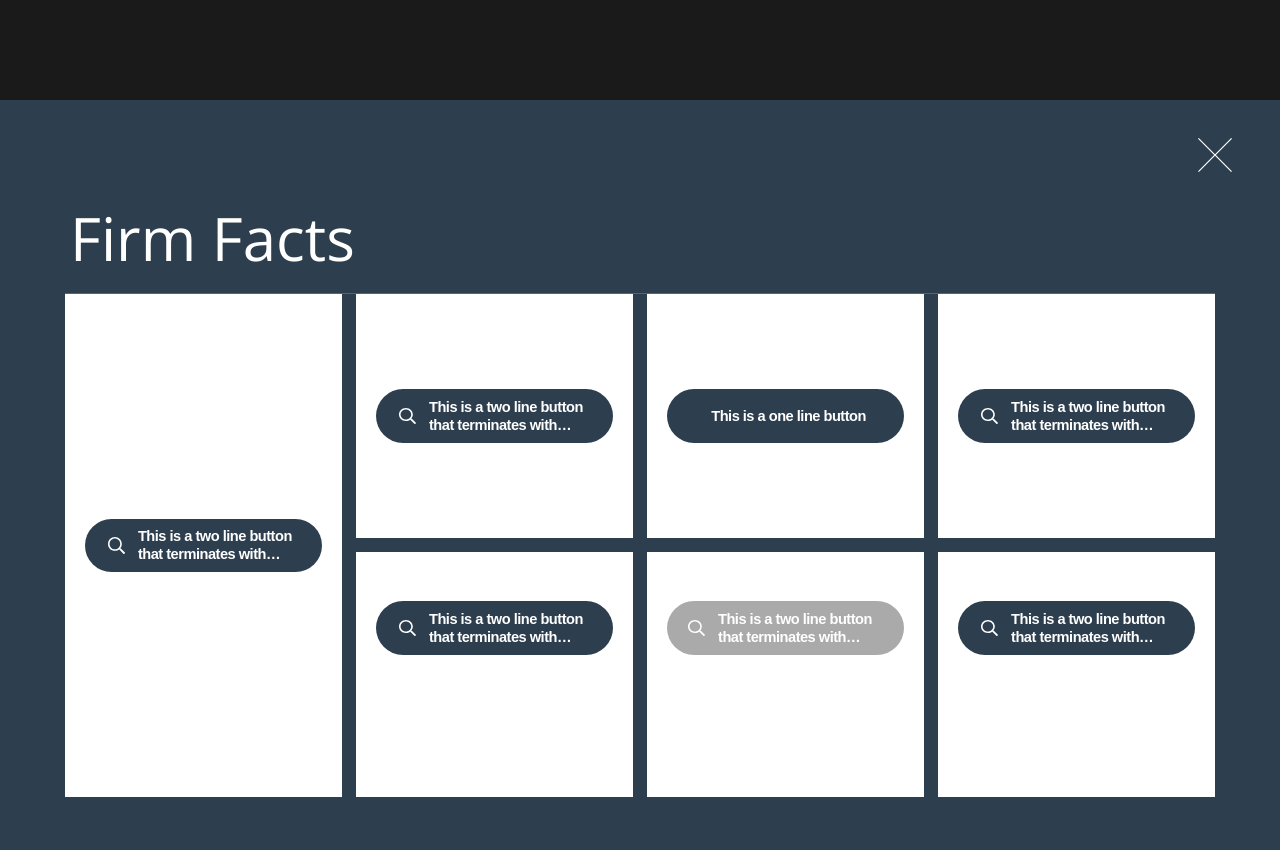
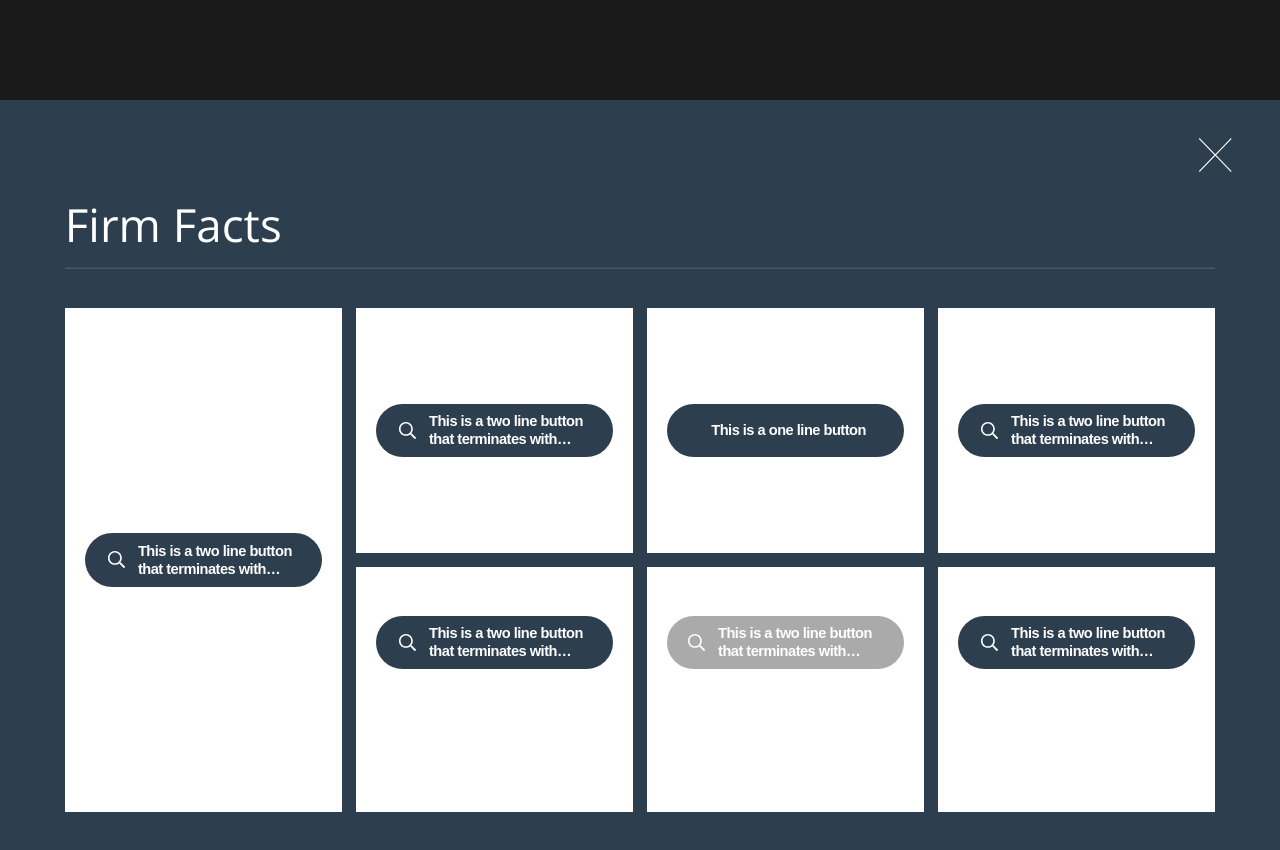
Before and after one commit to lhamadesign/teratalent-styling-challenge, a React (Vite) app: page / in a window 1280 px wide. Shown: the top 850 px of the page. Built offline with nearby package versions, Linux system fonts and the light colour scheme.

Commit message:
wrapping up css with animations

```diff
--- a/src/components/Button/Button.scss
+++ b/src/components/Button/Button.scss
@@ -18,6 +18,9 @@
     overflow: hidden;
     box-shadow: none;
     border: solid 2px transparent;
+    transition-property: color, background-color, border;
+    transition-duration: 0.4s;
+    transition-timing-function: ease-in-out;
 
     &:disabled {
         cursor: not-allowed;
--- a/src/components/FirmFactCard/FirmFactCard.scss
+++ b/src/components/FirmFactCard/FirmFactCard.scss
@@ -10,6 +10,10 @@
     border: solid $card-responsive-border-width;
     border-color: $color-light;
     padding: 0px $card-responsive-horizontal-padding;
+
+    transition-property: background-color, border;
+    transition-duration: 0.4s;
+    transition-timing-function: ease-in-out;
 
     @media (max-width: 768px) {
         padding: 0px $card-min-horizontal-padding;
--- a/src/components/FirmFacts/FirmFacts.scss
+++ b/src/components/FirmFacts/FirmFacts.scss
@@ -3,13 +3,21 @@
 @import "./Responsiveness";
 
 .firm-facts__container {
+    @media (max-width: 768px) {
+        padding: 0px $container-min-padding $container-min-padding;
+    }
+
+    @media (min-width: 1680px) {
+        padding: 0px $container-max-padding $container-max-padding;
+    }
+
     min-width: $min-width;
     max-width: $max-width;
     height: auto;
 
     margin-top: 100px;
     background-color: rgba(45, 62, 78, 1);
-    padding-bottom: 80px;
+    padding: 0px $container-responsive-padding $container-responsive-padding;
 
     display: flex;
     flex-direction: column;
@@ -19,7 +27,8 @@
     .close-button {
         @include clean-button();
         margin-top: $close-icon-responsive-top-margin;
-        margin-right: $close-icon-responsive-right-margin;
+        position: relative;
+        transform: translateX(50%);
         align-self: flex-end;
 
         > img {
@@ -42,24 +51,52 @@
 
         @media (max-width: 768px) {
             margin-top: $close-icon-min-top-margin;
-            margin-right: $close-icon-min-right-margin;
         }
 
         @media (min-width: 1680px) {
             margin-top: $close-icon-max-top-margin;
-            margin-right: $close-icon-max-right-margin;
         }
     }
 
     .title {
+        position: relative;
+        margin-top: $title-responsive-top-margin;
         font: {
             weight: "400";
-            size: 60px; // todo: scale responsive
+            size: $title-responsive-font-size;
         }
         color: $color-light;
-        line-height: 66px;
+        line-height: $title-responsive-line-height;
         letter-spacing: 0;
-        margin: 33px 0px 0px 70px;
+
+        @media (max-width: 768px) {
+            font-size: $title-min-font-size;
+            line-height: $title-min-line-height;
+        }
+
+        @media (min-width: 1680px) {
+            font-size: $title-max-font-size;
+            line-height: $title-max-line-height;
+        }
+
+        &::after {
+            content: "";
+            width: 100%;
+            border-bottom: solid 1px color.adjust($color-light, $alpha: -0.8);
+            position: absolute;
+            left: 0;
+            bottom: 0;
+            transform: translateY($hr-responsive-top-distance);
+            z-index: 1;
+
+            @media (max-width: 768px) {
+                transform: translateY(calc($title-hr-min-top-distance + 100%));
+            }
+
+            @media (min-width: 1680px) {
+                transform: translateY(calc($title-hr-max-top-distance + 100%));
+            }
+        }
     }
 
     .content-grid {
@@ -69,9 +106,7 @@
         max-height: $content-grid-max-height;
         width: $content-grid-responsive-width;
         height: $content-grid-responsive-height;
-        margin-top: 22px;
-
-        border-top: solid 1px color.adjust($color-light, $alpha: -0.8);
+        margin-top: $content-grid-responsive-top-margin;
         align-self: center;
         display: grid;
         grid-template-columns: repeat(4, 1fr);
@@ -80,10 +115,14 @@
 
         @media (max-width: 768px) {
             gap: $grid-min-gap-size;
+
+            margin-top: $content-grid-min-top-margin;
         }
 
         @media (min-width: 1680px) {
             gap: $grid-max-gap-size;
+
+            margin-top: $content-grid-max-top-margin;
         }
 
         :first-child {
--- a/src/components/FirmFacts/Responsiveness.scss
+++ b/src/components/FirmFacts/Responsiveness.scss
@@ -1,6 +1,16 @@
 $min-width: 768px;
 $max-width: 1680px;
 $max-height: 1014px;
+
+// Calculating responsive container paddings
+$container-min-padding: 38.86px;
+$container-max-padding: 85px;
+$container-min-padding-num: 38.86;
+$container-max-padding-num: 85;
+$container-padding-proportion: calc(
+    ($container-max-padding-num - $container-min-padding-num) * $screen-size-proportion
+);
+$container-responsive-padding: calc($container-min-padding + $container-padding-proportion);
 
 // Calculating responsive gap size between cards
 $grid-min-gap-size: 8.23px;
@@ -27,12 +37,21 @@ $content-grid-width-proportion: calc(($max-width-num - $min-width-num) * $screen
 $content-grid-responsive-height: calc($content-grid-min-height + $content-grid-height-proportion);
 $content-grid-responsive-width: calc($content-grid-min-width + $content-grid-width-proportion);
 
+// Calculating content grid responsive margins
+$content-grid-min-top-margin: 38.13px;
+$content-grid-max-top-margin: 74px;
+$content-grid-min-top-margin-num: 38.13;
+$content-grid-max-top-margin-num: 74;
+$content-grid-top-margin-proportion: calc(
+    ($content-grid-max-top-margin-num - $content-grid-min-top-margin-num) * $screen-size-proportion
+);
+$content-grid-responsive-top-margin: calc($content-grid-min-top-margin + $content-grid-top-margin-proportion);
+
 // Calculating Close Icon responsive sizes
 $close-icon-min-size: 20.11px;
 $close-icon-max-size: 44px;
 $icon-min-size-num: 20.11;
 $icon-max-size-num: 44;
-
 $close-icon-size-proportion: calc(($icon-max-size-num - $icon-min-size-num) * $screen-size-proportion);
 
 $close-icon-responsive-size: calc($close-icon-min-size + $close-icon-size-proportion);
@@ -48,12 +67,37 @@ $close-icon-top-margin-proportion: calc(
 
 $close-icon-responsive-top-margin: calc($close-icon-min-top-margin + $close-icon-top-margin-proportion);
 
-$close-icon-min-right-margin: 28.8px;
-$close-icon-max-right-margin: 63px;
-$icon-min-right-margin-num: 28.8;
-$icon-max-right-margin-num: 63;
-$close-icon-right-margin-proportion: calc(
-    ($icon-max-right-margin-num - $icon-min-right-margin-num) * $screen-size-proportion
+// Calculating title responsive font size and line height
+$title-min-font-size: 27.43px;
+$title-max-font-size: 60px;
+$title-min-font-size-num: 27.43;
+$title-max-font-size-num: 60;
+$title-font-size-proportion: calc(($title-max-font-size-num - $title-min-font-size-num) * $screen-size-proportion);
+$title-responsive-font-size: calc($title-min-font-size + $title-font-size-proportion);
+
+$title-min-line-height: 30.17px;
+$title-max-line-height: 66px;
+$title-min-line-height-num: 30.17;
+$title-max-line-height-num: 66;
+$title-line-height-proportion: calc(
+    ($title-max-line-height-num - $title-min-line-height-num) * $screen-size-proportion
 );
 
-$close-icon-responsive-right-margin: calc($close-icon-min-right-margin + $close-icon-right-margin-proportion);
+$title-responsive-line-height: calc($title-min-line-height + $title-line-height-proportion);
+
+// Calculating responsive margins for title
+$title-min-top-margin: 20.56px;
+$title-max-top-margin: 33px;
+$min-top-margin-num: 20.56;
+$max-top-margin-num: 33;
+$title-top-margin-proportion: calc(($max-top-margin-num - $min-top-margin-num) * $screen-size-proportion);
+
+$title-responsive-top-margin: calc($title-min-top-margin + $title-top-margin-proportion);
+
+// Calculating horizontal line responsive positioning
+$title-hr-min-top-distance: 14.59px;
+$title-hr-max-top-distance: 22px;
+$hr-min-distance-num: 14.59;
+$hr-max-distance-num: 22;
+$title-hr-top-distance-proportion: calc(($hr-max-distance-num - $hr-min-distance-num) * $screen-size-proportion);
+$hr-responsive-top-distance: calc(($title-hr-min-top-distance + $title-hr-top-distance-proportion) + 100%);
--- a/src/reset.scss
+++ b/src/reset.scss
@@ -8,6 +8,7 @@
 body {
   background-color: #1a1a1a;
   margin: 0;
+  overflow-x: hidden;
 
   font: {
     family: "Open Sans", sans-serif;
@@ -25,6 +26,8 @@ body {
 
 h1 {
   font-weight: normal;
+  margin: 0;
+  padding: 0;
 }
 
 @mixin clean-button {
```
